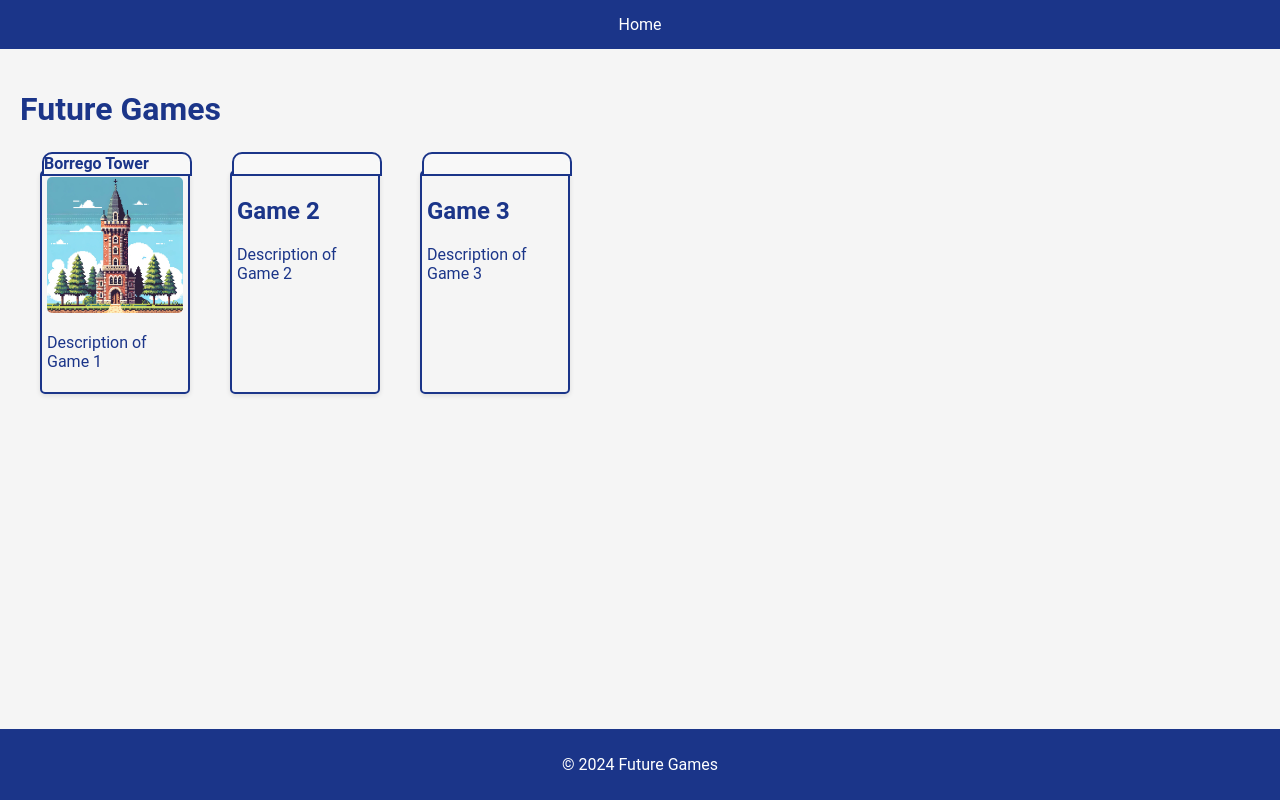
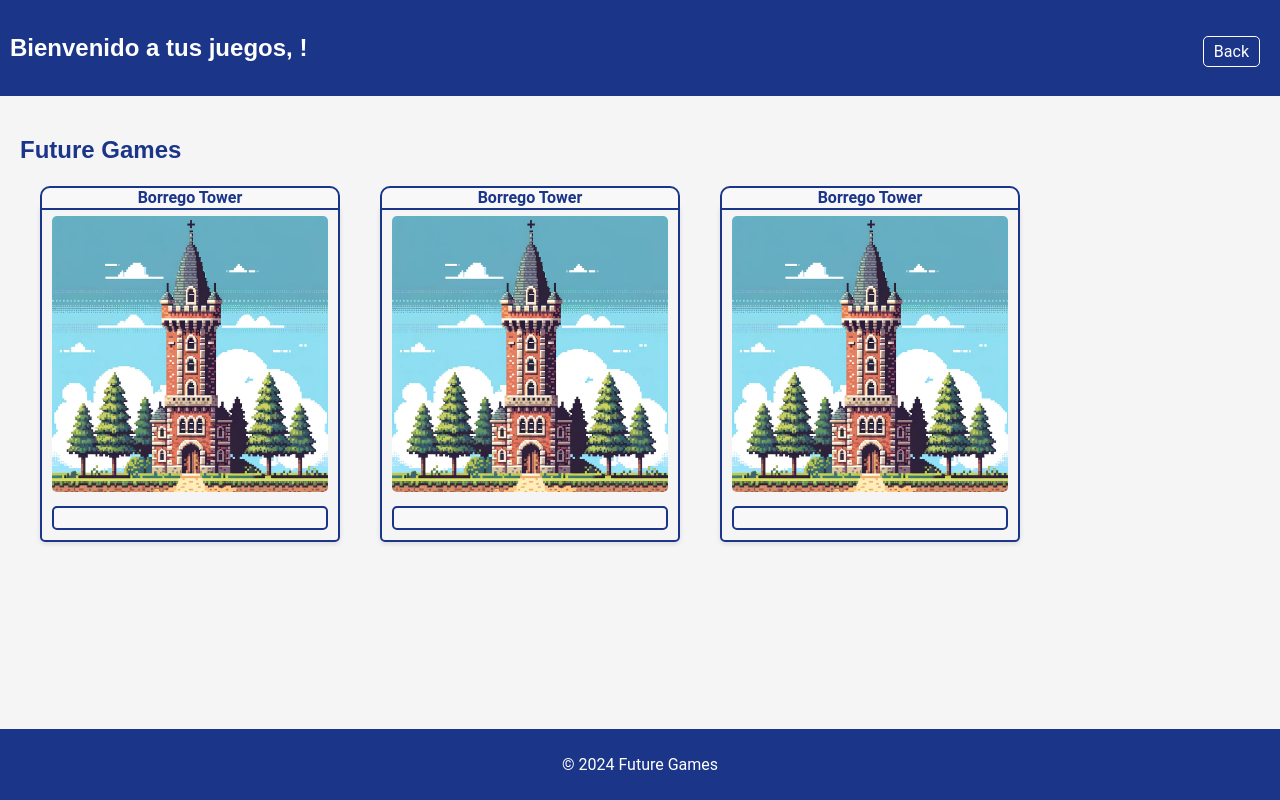
Before and after one commit to JulenHopp/clonePaginaWebSorteosTec, a website: page public/games.html in a window 1280 px wide. Drawn offline with Linux system fonts and the light colour scheme.

Commit message:
cambios a games html y css

```diff
--- a/public/ewallet.css
+++ b/public/ewallet.css
@@ -54,6 +54,7 @@
     background-color: #1B3589;
     padding: 10px 0;
 }
+
 
 .navbar-list {
     list-style-type: none;
--- a/public/games.html
+++ b/public/games.html
@@ -5,35 +5,65 @@
     <meta name="viewport" content="width=device-width, initial-scale=1.0">
     <title>Games</title>
     <link rel="stylesheet" href="styles/general.css">
-    <link rel="stylesheet" href="styles/games.css"> <!-- Custom CSS for future games page -->
+    <link rel="stylesheet" href="styles/games.css">
+    <style>
+        /* Styles for h2 */
+        h2 {
+            color: #1B3589; /* Color azul Sorteos Tec */
+            font-family: Arial, sans-serif; /* Fuente Arial */
+        }
+        h1 {
+            margin-left: 10px;
+            color: white; /* Cambiado a color blanco */
+            font-family: Arial, sans-serif; /* Fuente Arial */
+        }
+    </style>
 </head>
 <body>
     <header class="header">
-        <div class="parte-superior">
-            <a href="index.html">Home</a>
+        <div class="navbar">
+            <nav class="navbar">
+                <ul class="navbar-list">
+                    <h1>Bienvenido a tus juegos, <span id="nombre"></span> <span id="apellido"></span>!</h1>
+                    <li class="back-button"><a href="index.html">Back</a></li>
+                </ul>
+            </nav>
         </div>
     </header>
 
     <main>
-        <h1>Future Games</h1>
+        <h2>Future Games</h2>
 
         <div class="cards-container">
             <div class="card" data-content="Borrego Tower">
                 <div>
                     <img src="images/BorregoTower.jpeg" alt="asdfasdfasdfadsf">
                 </div>
-                <p>Description of Game 1</p>
+                <div class="outside-container">
+                    <p class="outside"></p>
+                </div>
+
             </div>
 
 
-            <div class="card">
-                <h2>Game 2</h2>
-                <p>Description of Game 2</p>
+            <div class="card" data-content="Borrego Tower">
+                <div>
+                    <img src="images/BorregoTower.jpeg" alt="asdfasdfasdfadsf">
+                </div>
+                <div class="outside-container">
+                    <p class="outside"></p>
+                </div>
+
             </div>
 
-            <div class="card">
-                <h2>Game 3</h2>
-                <p>Description of Game 3</p>
+            <div class="card" data-content="Borrego Tower">
+                <div>
+                    <img src="images/BorregoTower.jpeg" alt="asdfasdfasdfadsf">
+                </div>
+                <div class="outside-container">
+                    <p class="outside"></p>
+                </div>
+
             </div>
         </div>
     </div>
--- a/public/styles/games.css
+++ b/public/styles/games.css
@@ -5,12 +5,6 @@
     padding: 10px 0;
 }
 
-.parte-superior {
-    margin: 0;
-    padding: 5px 0;
-    display: flex;
-    justify-content: center;
-}
 
 .parte-superior a {
     color: white;
@@ -38,17 +32,38 @@ h1 {
 
 
 .card {
-    width: calc(25% - 10px);
-    max-width: 150px;
-    padding: 5px;
+    width: calc(50% - 10px); /* Ancho dos veces mayor */
+    max-width: 300px; /* Ancho máximo dos veces mayor */
+    height: auto; /* Altura automática para mantener la proporción */
+    padding: 10px; /* Ajusta el relleno según sea necesario */
     margin: 20px;
     margin-bottom: 10px;
     border-radius: 5px;
-     border: 2px solid #1B3589;
+    border: 2px solid #1B3589;
     box-shadow: 0 2px 5px rgba(0, 0, 0, 0.1);
     position: relative;
     box-sizing: border-box;
 }
+
+.outside-container {
+    background-color: #F8F8F8; /* Color de fondo */
+    border: 2px solid #1B3589; /* Borde sólido */
+    border-radius: 5px; /* Borde redondeado */
+    padding: 10px; /* Espaciado interno */
+    margin-top: 10px; /* Margen superior */
+}
+
+.outside {
+    color: #1B3589; /* Color del texto */
+    font-size: 16px; /* Tamaño del texto */
+    position: absolute;
+    bottom: -120px; /* Ajusta esta propiedad para controlar la distancia desde el borde inferior de la tarjeta */
+    left: 10%;
+    transform: translateX(-10%);
+    color: #1B3589;
+}
+
+
 
 .card img {
     width: 100%;
@@ -61,7 +76,7 @@ h1 {
     content: attr(data-content);
     position: absolute;
     top: -20px;
-    left: 0;
+    left: -2px;
     width: 100%;
     height: 20px;
     background-color: #f8f8f8; /* Match card background */
@@ -72,8 +87,9 @@ h1 {
 .card[data-content="Borrego Tower"]:before {
     background-color: #F8F8F8; /* Example styling for Game 1 background color */
     color: #1B3589; /* Example styling for Game 1 text color */
-   right: 25px;
     font-weight: bold;
+    text-align: center;
+
 }
 
 .card h2 {
@@ -112,3 +128,51 @@ h1 {
     bottom: 0;
     width: 100%;
 }
+
+
+/* Estilos para la barra de navegación */
+.navbar {
+    background-color: #1B3589;
+    padding: 2px 0;
+}
+
+
+.navbar-list {
+    list-style-type: none;
+    margin: 0;
+    padding: 0;
+}
+
+.navbar-list li {
+    display: inline;
+    margin-right: 20px;
+}
+
+.navbar-list li.back-button {
+    float: right;
+    margin-top: -40px;
+}
+
+.navbar-list li a {
+    color: white;
+    text-decoration: none;
+}
+
+.navbar-list li a:hover {
+    color: #ffcc00;
+}
+
+/* Estilos para el botón "Back" */
+.back-button a {
+    border: 1px solid white;
+    padding: 5px 10px;
+    border-radius: 5px;
+
+}
+
+.back-button a:hover {
+    background-color: white;
+    color: #1B3589;
+    padding: 10px 20px;
+
+}
```
